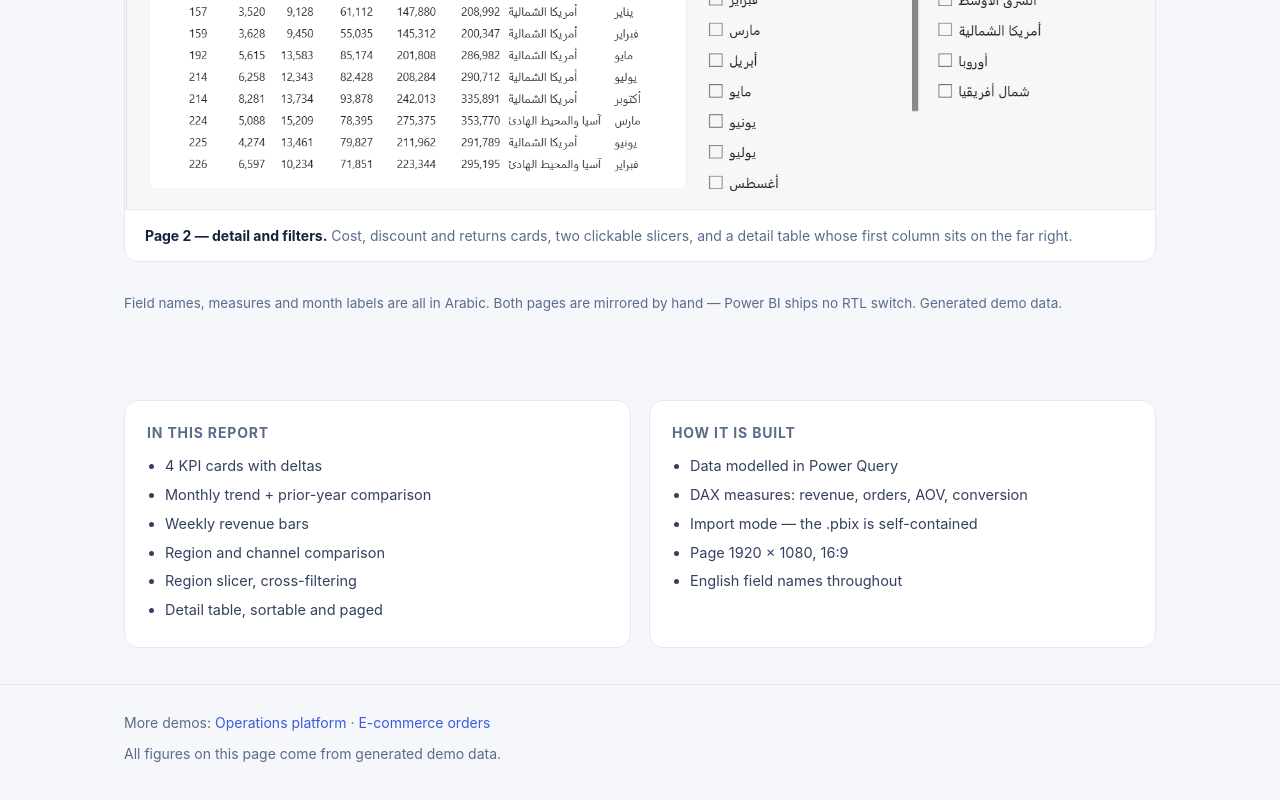
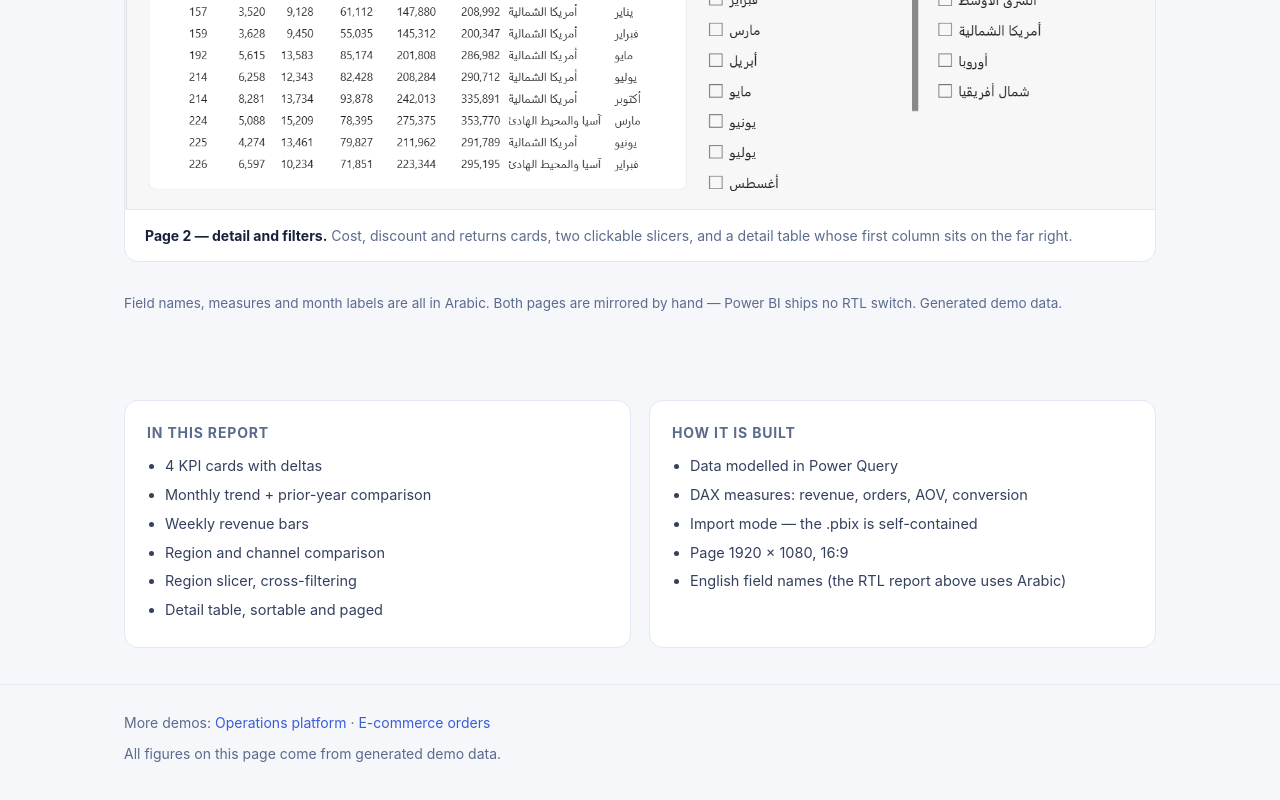
Before and after one commit to Thai-ji/demos, a plain HTML site: page powerbi/index.html in a window 1280 px wide. Shown: the part 3424-4224 px from the top of the page. Drawn offline with Linux system fonts and the light colour scheme.

Commit message:
Clarify field-name language note next to the RTL section

```diff
--- a/powerbi/index.html
+++ b/powerbi/index.html
@@ -144,7 +144,7 @@
           <li>DAX measures: revenue, orders, AOV, conversion</li>
           <li>Import mode — the .pbix is self-contained</li>
           <li>Page 1920 × 1080, 16:9</li>
-          <li>English field names throughout</li>
+          <li>English field names (the RTL report above uses Arabic)</li>
         </ul>
       </div>
     </div>
```
